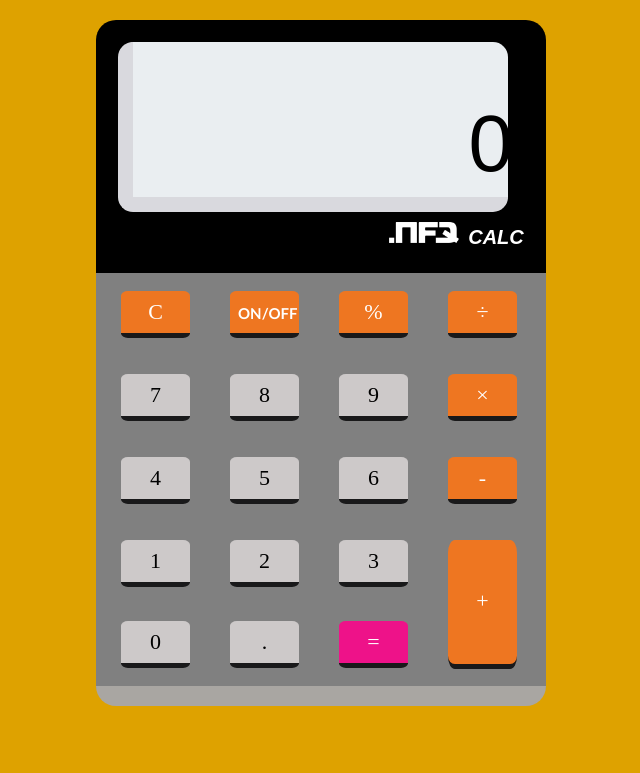
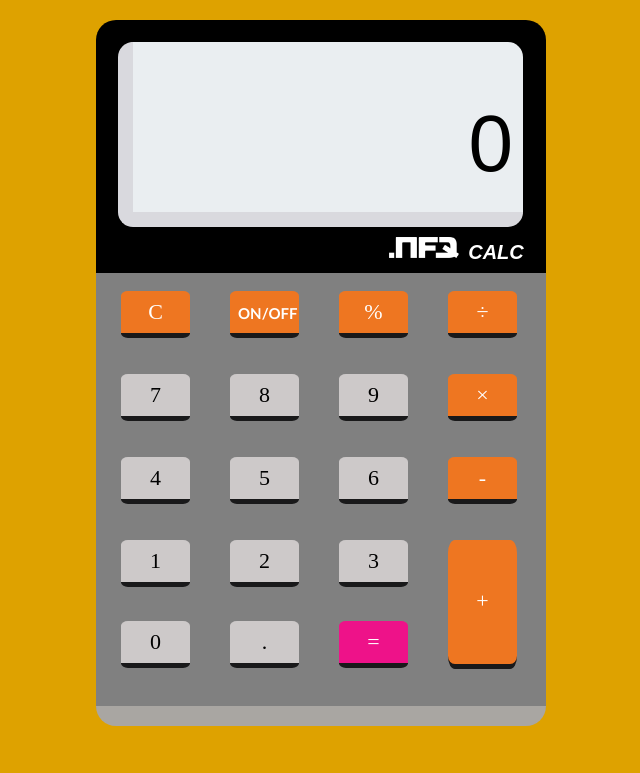
Before and after one commit to KAzizbek/Calculator, a plain HTML site: page index.html in a window 1280 px wide. Shown: the whole page, without its empty margins (385-1025 px from the left). Drawn offline with Linux system fonts and the light colour scheme; a web font is replaced by a local one.

Commit message:
исправил CSS

```diff
--- a/style.css
+++ b/style.css
@@ -3,12 +3,11 @@
 *{
 	margin:0;
 	padding: 0;
-	box-sizing: border-box;
 
 }
 body, html{
 	height: 100%;
-	overflow-x: hidden;
+	overflow: hidden;
 
 }
 
```
